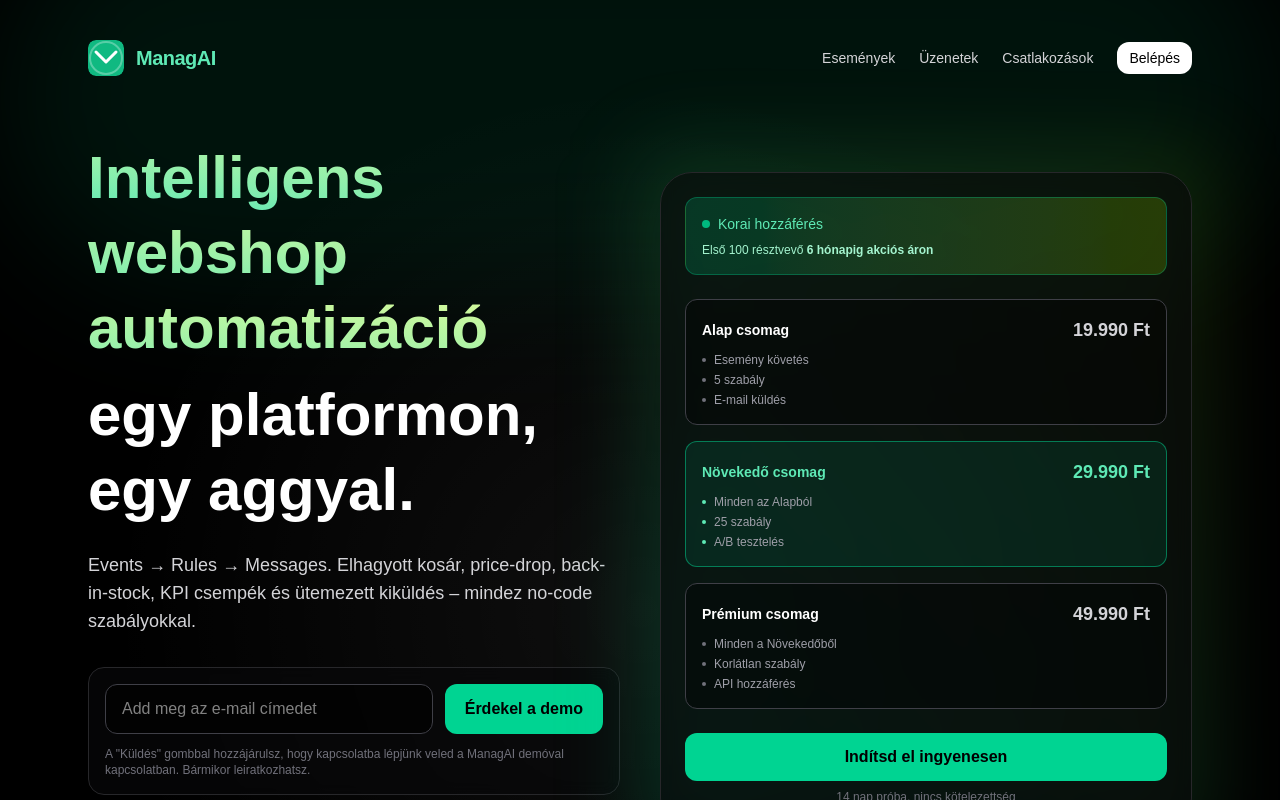
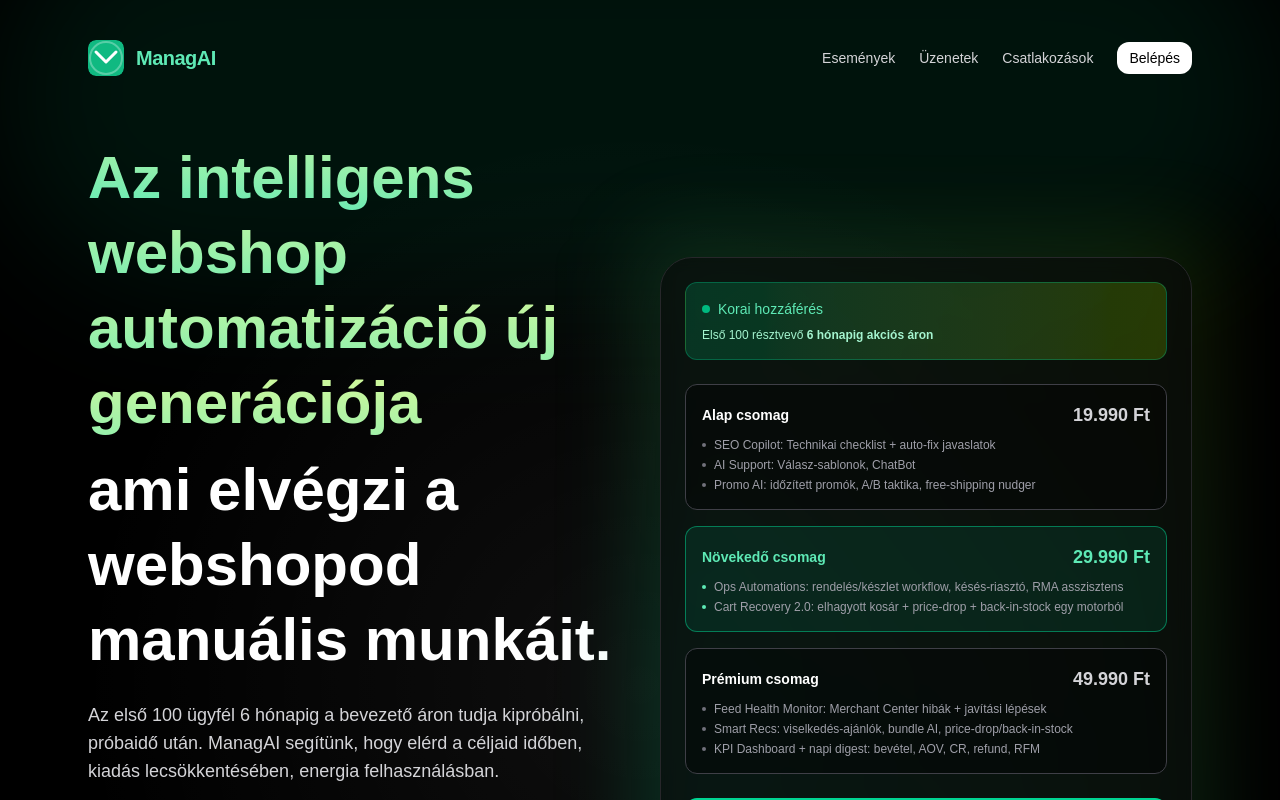
Before and after one commit to managai2025/managai, a Next.js app: page / in a window 1280 px wide. Shown: the top 800 px of the page. Built offline with nearby package versions, Linux system fonts and the light colour scheme.

Commit message:
feat: update marketing copy and package descriptions for better conversion

```diff
--- a/src/app/page.tsx
+++ b/src/app/page.tsx
@@ -62,13 +62,13 @@ export default function Home() {
           <div>
             <h1 className="text-5xl md:text-6xl font-bold leading-tight">
               <span className="bg-gradient-to-tr from-emerald-300 to-lime-200 bg-clip-text text-transparent">
-                Intelligens webshop automatizáció
+                Az intelligens webshop automatizáció új generációja
               </span>
-              <span className="block mt-3">egy platformon, egy aggyal.</span>
+              <span className="block mt-3">ami elvégzi a webshopod manuális munkáit.</span>
             </h1>
             <p className="mt-6 text-lg text-zinc-300">
-              Events → Rules → Messages. Elhagyott kosár, price-drop, back-in-stock,
-              KPI csempék és ütemezett kiküldés – mindez no-code szabályokkal.
+              Az első 100 ügyfél 6 hónapig a bevezető áron tudja kipróbálni, próbaidő után.
+              ManagAI segítünk, hogy elérd a céljaid időben, kiadás lecsökkentésében, energia felhasználásban.
             </p>
 
             {/* E-mail feliratkozás / köszönjük állapot */}
@@ -87,7 +87,7 @@ export default function Home() {
                     disabled={loading}
                     className="whitespace-nowrap rounded-xl bg-emerald-400 px-5 py-3 font-semibold text-black hover:opacity-90 disabled:opacity-60"
                   >
-                    {loading ? 'Küldés…' : 'Érdekel a demo'}
+                    {loading ? 'Küldés…' : 'Előregisztrálok'}
                   </button>
                 </form>
               ) : (
@@ -98,7 +98,7 @@ export default function Home() {
                     </svg>
                   </div>
                   <p className="text-emerald-300">
-                    Köszönjük! Hamarosan jelentkezünk a demóval. 🎉
+                    Köszönjük, hamarosan értesítünk! 🎉
                   </p>
                 </div>
               )}
@@ -141,9 +141,32 @@ export default function Home() {
               {/* Árazási csomagok */}
               <div className="space-y-4">
                 {[
-                  { name: 'Alap csomag', price: '19.990', features: ['Esemény követés', '5 szabály', 'E-mail küldés'] },
-                  { name: 'Növekedő csomag', price: '29.990', features: ['Minden az Alapból', '25 szabály', 'A/B tesztelés'] },
-                  { name: 'Prémium csomag', price: '49.990', features: ['Minden a Növekedőből', 'Korlátlan szabály', 'API hozzáférés'] },
+                  {
+                    name: 'Alap csomag',
+                    price: '19.990',
+                    features: [
+                      'SEO Copilot: Technikai checklist + auto-fix javaslatok',
+                      'AI Support: Válasz-sablonok, ChatBot',
+                      'Promo AI: időzített promók, A/B taktika, free-shipping nudger'
+                    ]
+                  },
+                  {
+                    name: 'Növekedő csomag',
+                    price: '29.990',
+                    features: [
+                      'Ops Automations: rendelés/készlet workflow, késés-riasztó, RMA asszisztens',
+                      'Cart Recovery 2.0: elhagyott kosár + price-drop + back-in-stock egy motorból'
+                    ]
+                  },
+                  {
+                    name: 'Prémium csomag',
+                    price: '49.990',
+                    features: [
+                      'Feed Health Monitor: Merchant Center hibák + javítási lépések',
+                      'Smart Recs: viselkedés-ajánlók, bundle AI, price-drop/back-in-stock',
+                      'KPI Dashboard + napi digest: bevétel, AOV, CR, refund, RFM'
+                    ]
+                  },
                 ].map((pkg, idx) => (
                   <div key={pkg.name} className={`rounded-xl border p-4 ${
                     idx === 1
```
